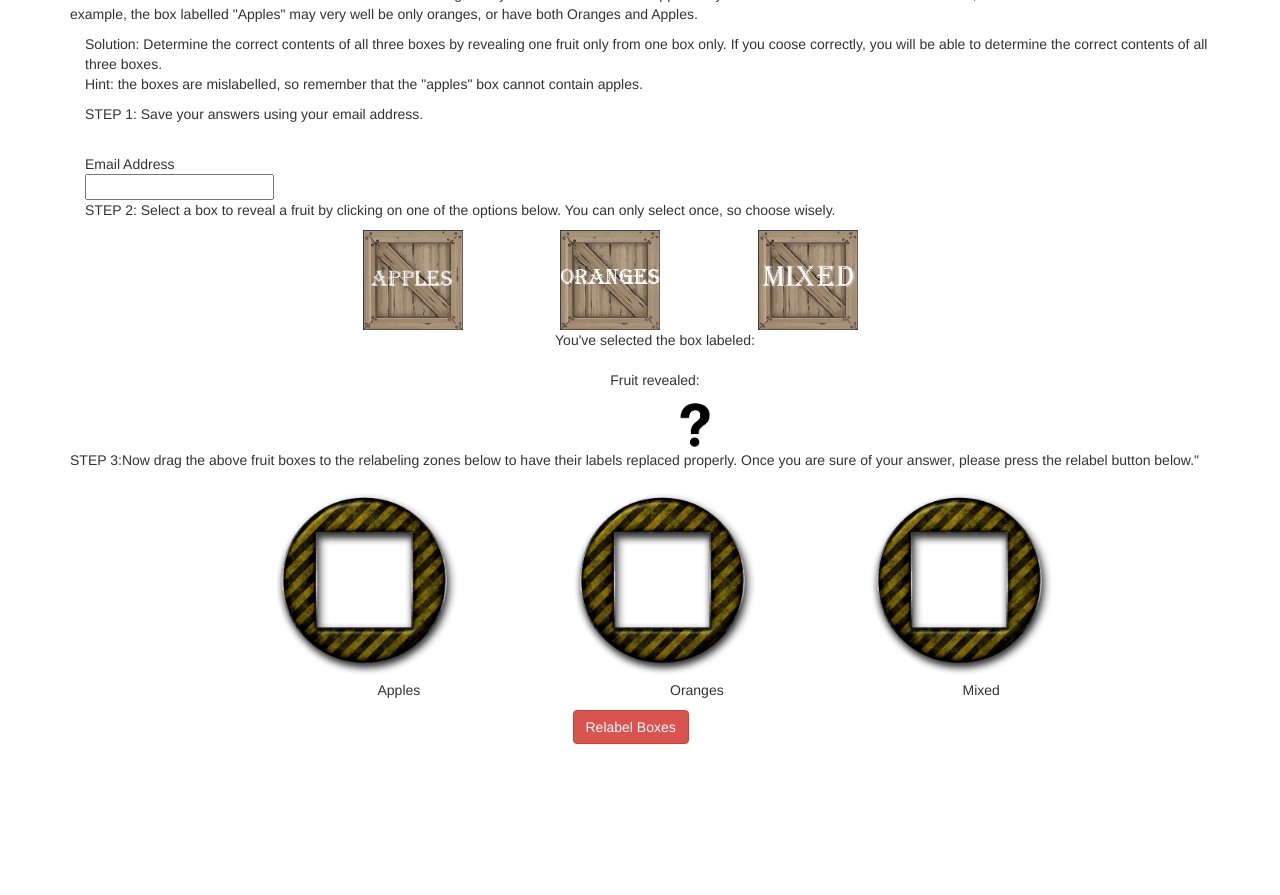
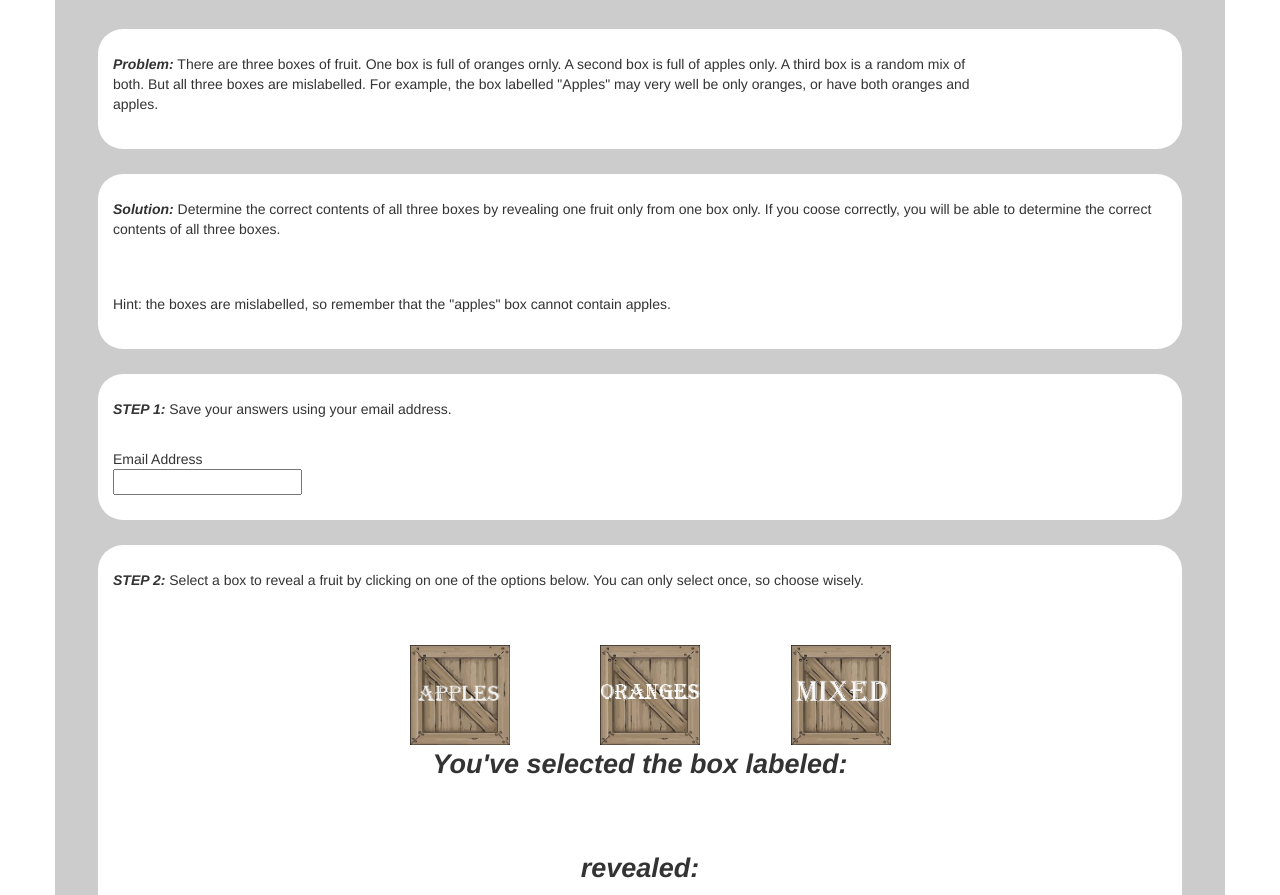
Before and after one commit to Kozyrov/Orange_You_Glad, a website: page public/index.html in a window 1280 px wide. Shown: the part 167-1062 px from the top of the page. Before the commit the page ends 911 px from the top, so only its background shows below. Drawn offline with nearby package versions, Linux system fonts and the light colour scheme.

Commit message:
styled the entire app to match, aprox, what was provided in the comp.

```diff
--- a/public/css/style.css
+++ b/public/css/style.css
@@ -1,10 +1,4 @@
-.peek_box {
-    height: 100px;
-    width: 100px;
-    padding-left: initial;
-    background-size: cover;
-    background-color: white;
-}
+
 #Apples {
     background-image: url("../assets/images/apple_box.png");
 }
@@ -13,13 +7,6 @@
 }
 #Mixed {
     background-image: url("../assets/images/mixed_box.png");
-}
-.fruit {
-    height: 50px;
-    width: 50px;
-    background-image: url("../assets/images/mystery.png");
-    background-size: cover;
-    background-color: white;
 }
 #fruit_apple {
     background-image: url("../assets/images/apple.png");
@@ -34,6 +21,20 @@
     background-size: cover;
     background-color: white;
 }
+.fruit {
+    height: 50px;
+    width: 50px;
+    background-image: url("../assets/images/mystery.png");
+    background-size: cover;
+    background-color: white;
+}
+.peek_box {
+    height: 100px;
+    width: 100px;
+    padding-left: initial;
+    background-size: cover;
+    background-color: white;
+}
 .drop_zone {
     height: 100px;
     width: 100px;
@@ -42,6 +43,28 @@
     background-size: cover;
     background-color: transparent;
 }
-.button resize {
-    height: 100px;
+.outter_container{
+    background-color: #cccccc;
+    width: 1170px;
 }
+.inner_container {
+    border-radius: 25px;
+    background-color: white;
+    margin-bottom: 25px;
+    padding-top: 25px;
+    padding-bottom: 25px;
+    width: 1084px;
+}
+.bottom_spacing {
+    padding-bottom: 45px;
+}
+.indicator {
+    font-size: 27px;
+}
+.caution {
+    font-size: 20px;
+    color: red;
+}
+strong{
+    font-style: italic;
+}
--- a/public/index.html
+++ b/public/index.html
@@ -8,42 +8,72 @@
     <link rel="stylesheet" href="./css/style.css">
 </head>
 <body>
+    <div class="container outter_container">
+        <section id="header">
             <div class="container">
                 <div class="row">
                     <div class="col-lg-12 text-center">
-                <h1>Brain Teaser</h1>
-            </div>
+                        <h1><b>Brain Teaser</b></h1>
                     </div>
                     <div class="row">
                         <div class="col-lg-12 text-center">
-                <h4>Boxes of Fruit</h4>
+                            <h4><strong>Boxes of Fruit</strong></h4>
                         </div>
                     </div>
-        <div class="row">
+                    <div class="row bottom_spacing">
                         <div class="col-lg-12 text-center">
                             <img src="./assets/images/apple.png" alt="">
                             <img src="./assets/images/orange.png" alt="">
                         </div>
                     </div>
-        <div class="container">
-            <div class="row">
-                <p>Problem: There are three boxes of fruit. One box is full of oranges only. A second box is full of apples only. A third box is a random mix of both. But, all three boxes are mislabelled. For example, the box labelled "Apples" may very well be only oranges, or have both Oranges and Apples.</p>
                 </div>
             </div>
-        <div class="container">
-            <p>Solution: Determine the correct contents of all three boxes by revealing one fruit only from one box only. If you coose correctly, you will be able to determine the correct contents of all three boxes. <br> Hint: the boxes are mislabelled, so remember that the "apples" box cannot contain apples.</p>
+        </section>
+
+        <section id="problem">
+            <div class="container inner_container">
+                <div class="row">
+                    <div class="col-sm-10">
+                        <p><strong>Problem:</strong> There are three boxes of fruit. One box is full of oranges ornly. A second box is full of apples only. A third box is a random mix of both. But all three boxes are mislabelled. For example, the box labelled "Apples" may very well be only oranges, or have both oranges and apples.</p>
                     </div>
-        <div class="container">
-            <p>STEP 1: Save your answers using your email address.</p><br>
+                </div>
+            </div>
+        </section>
+
+        <section id="solution">
+            <div class="container inner_container">
+                <div class="row">
+                    <div class="col-sm-12">
+                        <p class="bottom_spacing"><strong>Solution:</strong> Determine the correct contents of all three boxes by revealing one fruit only from one box only. If you coose correctly, you will be able to determine the correct contents of all three boxes.</p>
+                        <p> Hint: the boxes are mislabelled, so remember that the "apples" box cannot contain apples.</p>                                            </p>
+                    </div>
+                </div>
+            </div>
+        </section>
+
+        <section id="step_1">
+            <div class="container inner_container">
+                <div class="row">
+                    <div class="col-sm-12">
+                        <p><strong>STEP 1:</strong> Save your answers using your email address.</p><br>
                         <form>
                             Email Address <br>
                             <input type="text" name="user_email">
                         </form>
                     </div>
-        <div class="container">
-            <p>STEP 2: Select a box to reveal a fruit by clicking on one of the options below. You can only select once, so choose wisely.</p>
+                </div>
+            </div>
+        </section>
+
+        <section id="step_2">
+            <div class="container inner_container">
+                <div class="row  bottom_spacing">
+                    <div class="col-sm-12">
+                        <p><strong>STEP 2:</strong> Select a box to reveal a fruit by clicking on one of the options below. You can only select once, so choose wisely.</p>
+                    </div>
+                </div>
                 <div class="row">
-                <div class="peek_box col-sm-3 col-sm-offset-3">
+                    <div class="peek_box col-sm-3 col-sm-offset-3" style="margin-left:312px;">
                         <div draggable="false" ondragstart="drag(event)" id="Apples" class="peek_box drag_toggle"></div>
                     </div>
                     <div class="peek_box col-sm-3 col-sm-offset-1">
@@ -53,9 +83,9 @@
                         <div draggable="false" ondragstart="drag(event)" id="Mixed" class="peek_box drag_toggle"></div>
                     </div>
                 </div>
-            <div class="row">
+                <div class="row  bottom_spacing">
                     <div class="col-sm-12 text-center">
-                    <p>You've selected the box labeled:</p>
+                        <p class="indicator"><strong>You've selected the box labeled:</strong></p>
                     </div>
                     <div class="col-sm-12 text-center">
                         <p class="selection"></p>
@@ -63,7 +93,7 @@
                 </div>
                 <div class="row">
                     <div class="col-sm-12 text-center">
-                    <p>Fruit revealed:</p>
+                        <p class="indicator"><strong>revealed:</strong></p>
                     </div>
                     <div class="row">
                         <div class="fruit_text col-sm-1 col-sm-offset-5"></div>
@@ -73,9 +103,14 @@
                     </div>
                 </div>
             </div>
-        <div class="container">
+        </section>
+
+        <section id="step_3">
+            <div class="container inner_container bottom_spacing">
                 <div class="row">
-                <p>STEP 3:Now drag the above fruit boxes to the relabeling zones below to have their labels replaced properly. Once you are sure of your answer, please press the relabel button below."</p>
+                    <div class="col-sm-12">
+                        <p><strong>STEP 3:</strong> Now drag the above fruit boxes to the relabeling zones below to have their labels replaced properly. Once you are sure of your answer, please press the relabel button below."</p>
+                    </div>
                 </div>
                 <div class="row">
                     <div class="relabel_zone col-sm-3 col-sm-offset-2">
@@ -89,16 +124,23 @@
                     </div>
                 </div>
                 <div class="row">
-                <p class="col-sm-3 col-sm-offset-3">Apples</p>
-                <p class="col-sm-3">Oranges</p>
-                <p class="col-sm-3">Mixed</p>
+                    <p class="col-sm-3 col-sm-offset-3 nudge_left caution" style="margin-left:239px;">Apples</p>
+                    <p class="col-sm-3 caution" style="margin-left:9px;">Oranges</p>
+                    <p class="col-sm-3 caution" style="margin-left: 31px; margin-right: -8px;">Mixed</p>
                 </div>
+            </div>
+        </section>
+
+        <section id="submit">
+            <div class="container bottom_spacing">
                 <div class="row">
-                <div class="col-sm-3 col-sm-offset-5 button_resize">
-                    <button type="button" class="btn btn-danger">Relabel Boxes</button>
+                    <div class="col-sm-3 col-sm-offset-5" style="margin-left:424px;">
+                        <button type="button" class="btn btn-danger" style="height: 100px; width: 318px; font-size:36px">Relabel Boxes</button>
                     </div>
                 </div>
             </div>
+        </section>
+
     </div>
 </body>
 </html>
```
Lines whose indentation alone changed are shown as unchanged.
